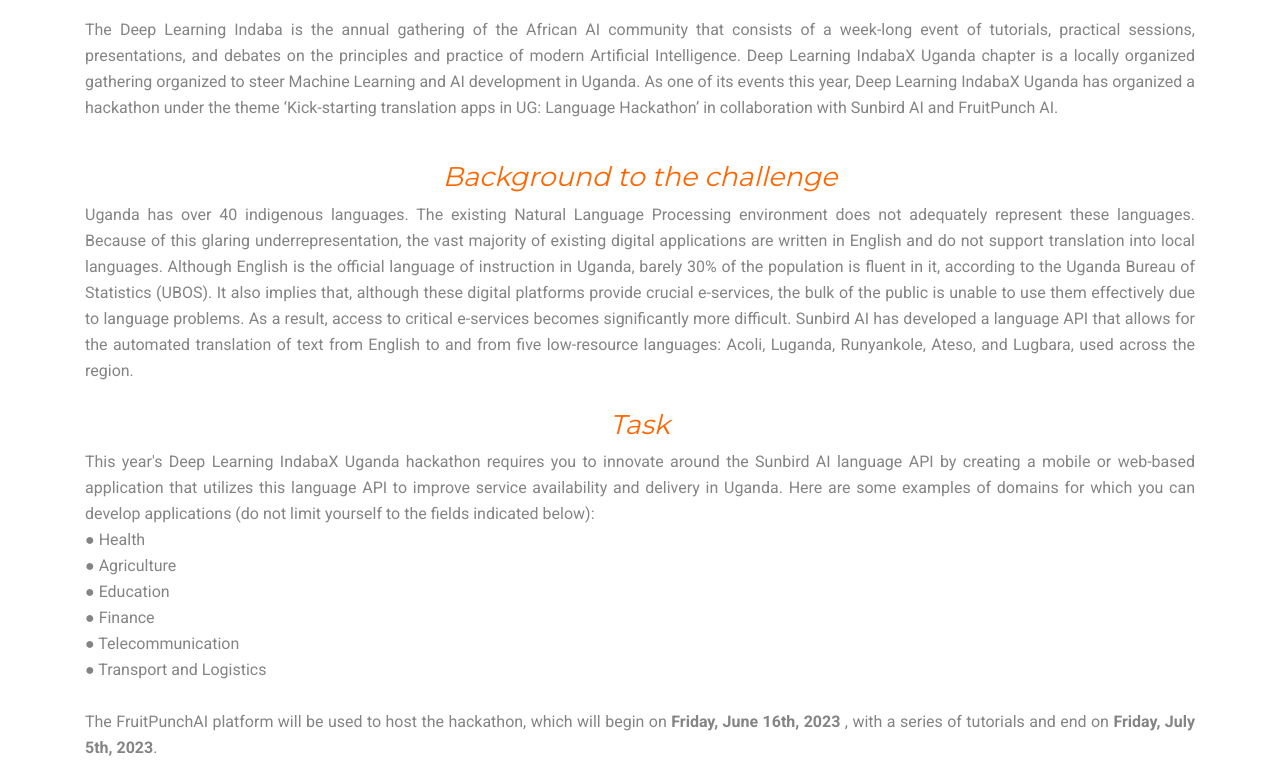
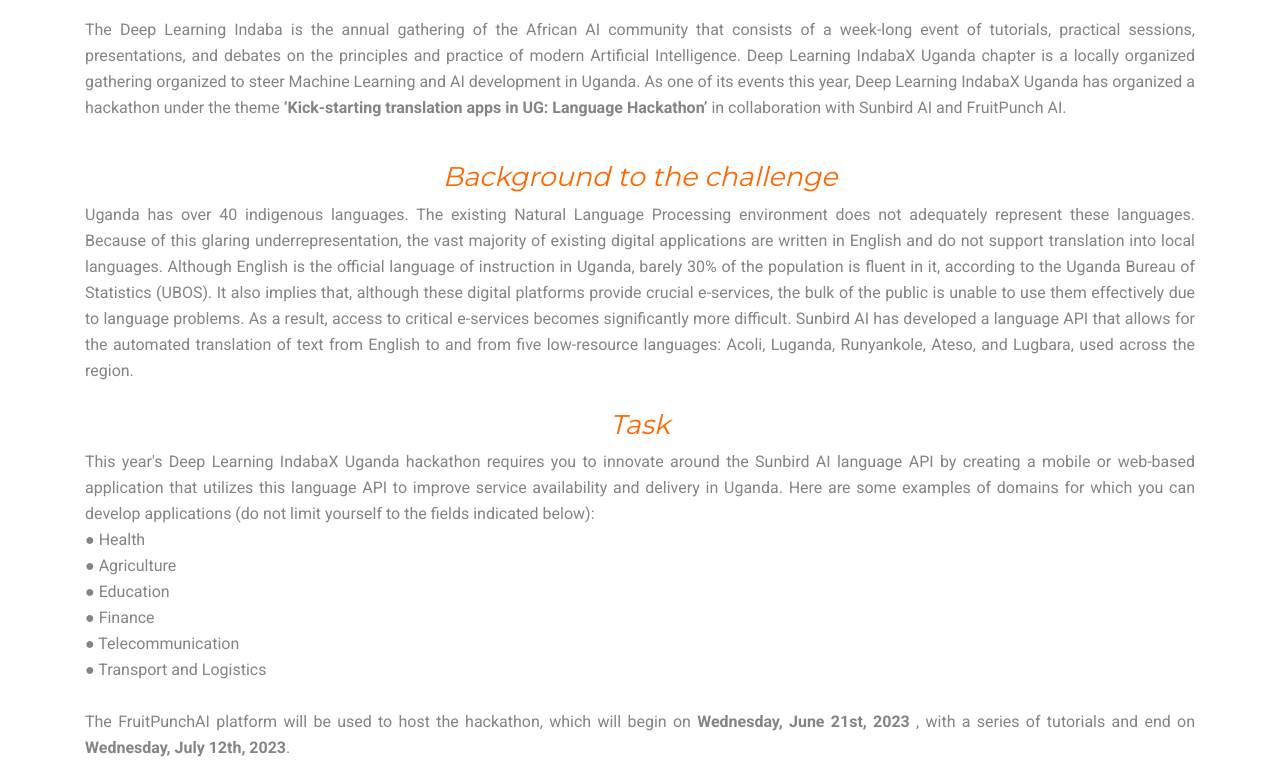
Before and after one commit to indabaxug/indabaxug.github.io, a plain HTML site: page hackathon.html in a window 1280 px wide. Shown: the part 469-1230 px from the top of the page. Drawn offline with Linux system fonts and the light colour scheme; some packages are replaced by stand-ins of ours.

Commit message:
Update hackathon.html

```diff
--- a/hackathon.html
+++ b/hackathon.html
@@ -168,7 +168,7 @@
 					<p align="justify">
 					The Deep Learning Indaba is the annual gathering of the African AI community that consists of a week-long event of tutorials, practical sessions, presentations, and debates on the principles and practice of modern Artificial Intelligence. Deep Learning IndabaX Uganda chapter is a locally organized gathering organized to steer Machine Learning and AI development in Uganda.
 
-As one of its events this year, Deep Learning IndabaX Uganda has organized a hackathon under the theme ‘Kick-starting translation apps in UG: Language Hackathon’ in collaboration with Sunbird AI and FruitPunch AI.
+As one of its events this year, Deep Learning IndabaX Uganda has organized a hackathon under the theme <b>‘Kick-starting translation apps in UG: Language Hackathon’</b> in collaboration with Sunbird AI and FruitPunch AI.
 </p>
 				</div>
 
@@ -197,7 +197,7 @@ Here are some examples of domains for which you can develop applications (do not
 ●	Telecommunication <br>
 ●	Transport and Logistics<br>
 <br>
-The FruitPunchAI platform will be used to host the hackathon, which will begin on <b> Friday, June 16th, 2023 </b>, with a series of tutorials and end on <b>Friday, July 5th, 2023</b>.
+The FruitPunchAI platform will be used to host the hackathon, which will begin on <b> Wednesday, June 21st, 2023 </b>, with a series of tutorials and end on <b>Wednesday, July 12th, 2023</b>.
 <br>
 <i>To ensure version control, participants must work together on GitLab under certain repositories.
   </i>
@@ -264,7 +264,8 @@ In our solution selection matrix, each submitted solution will be evaluated base
 						<li class="list-inline-item">
 							<div class="image-block text-center">
 								<a href="#">
-									<img src="images/sponsors/DLI.png" alt="sponsors-logo" width="500px" height="900px" class="img-fluid">
+									<img src="images/sponsors/SB.jpeg" alt="sponsors-logo" class="img-fluid">
+
 								</a>
 							</div>
 						</li>
@@ -278,7 +279,7 @@ In our solution selection matrix, each submitted solution will be evaluated base
 						<li class="list-inline-item">
 							<div class="image-block text-center">
 								<a href="#">
-									<img src="images/sponsors/SB.png" alt="sponsors-logo" class="img-fluid">
+									<img src="images/sponsors/DLI.png" alt="sponsors-logo" width="500px" height="900px" class="img-fluid">
 								</a>
 
 
```
